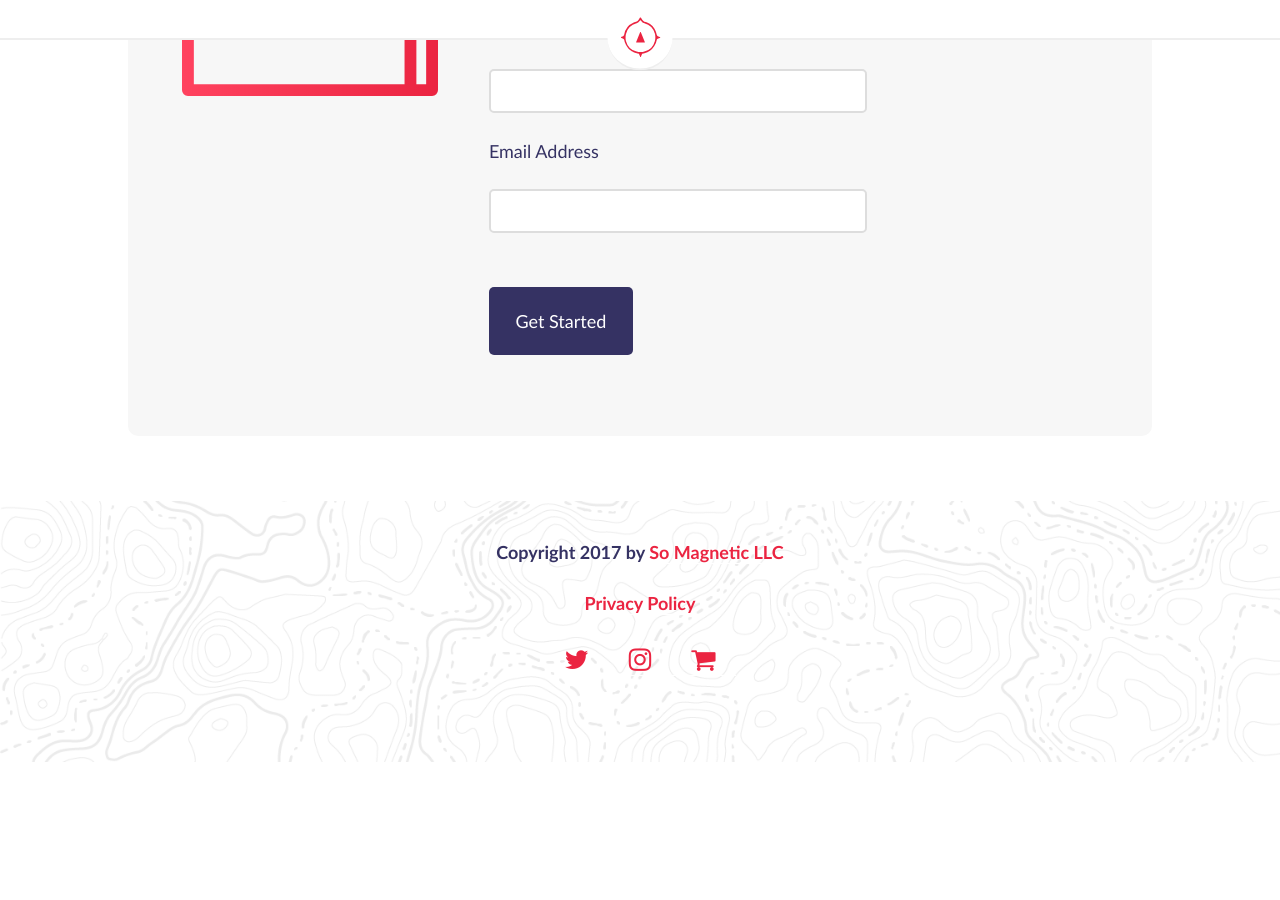
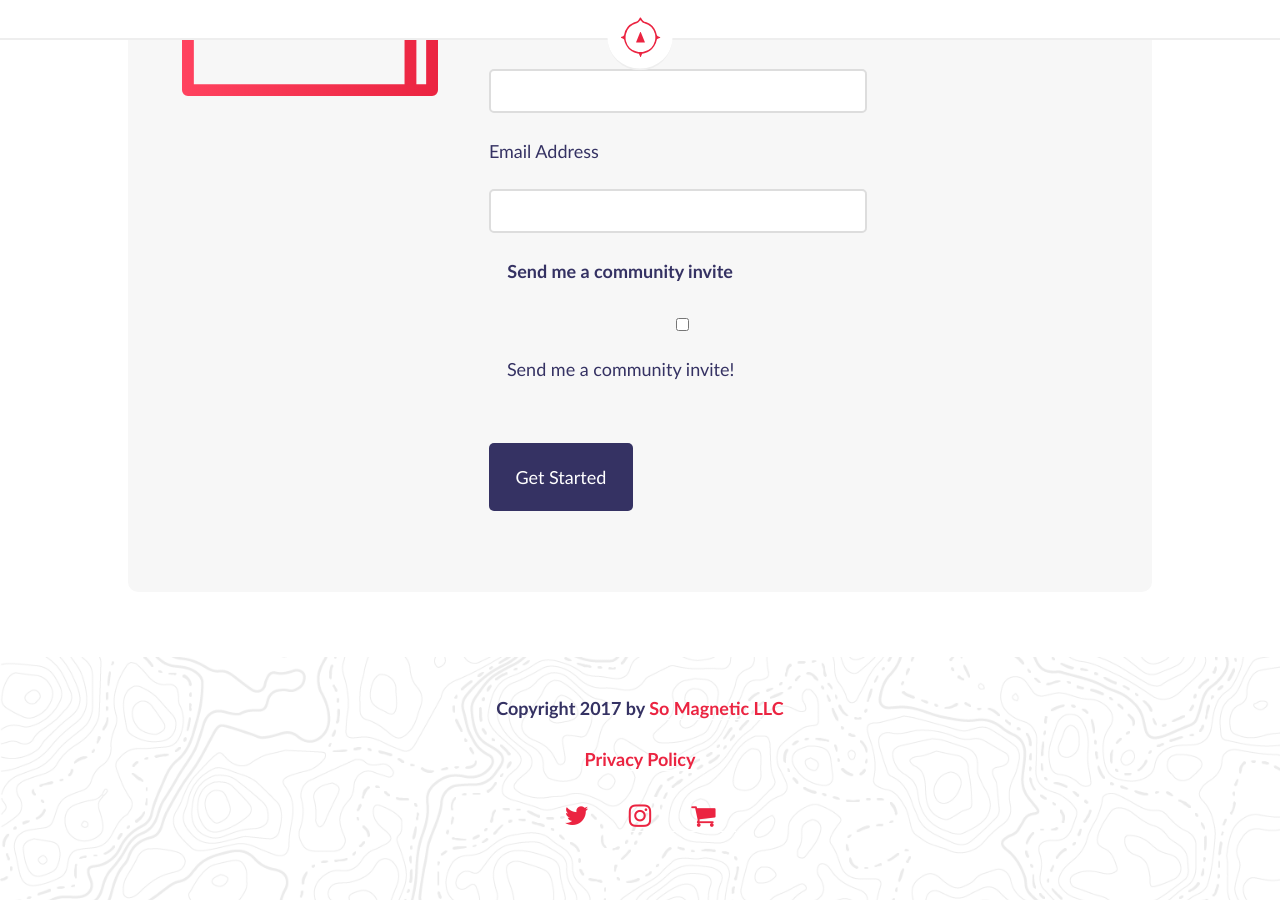
Before and after one commit to compassofdesign/site, a Jekyll site: the page built from _posts/products/2017-05-28-vector-topographic-maps.md, in a window 1280 px wide and 900 px high, scrolled down 1567 px. Built offline with Jekyll 4.4.1, drawn with Linux system fonts in a browser that asks for light colours; nearby versions of some CDN libraries; before the commit the page ends 2329 px from its top, so only the background shows below that.

Commit message:
Update mailchimp.html

```diff
--- a/_includes/mailchimp.html
+++ b/_includes/mailchimp.html
@@ -22,7 +22,7 @@
       <div class="mc-field-group">
         <label for="mce-EMAIL">Email Address</label>
         <input type="email" value="" name="EMAIL" class="required email" id="mce-EMAIL">
-      </div>
+      </div><div class="mc-field-group input-group">    <strong>Send me a community invite </strong>    <ul><li><input type="checkbox" value="8" name="group[11757][8]" id="mce-group[11757]-11757-0"><label for="mce-group[11757]-11757-0">Send me a community invite!</label></li></ul></div>
     	<div id="mce-responses" class="clear">
     		<div class="response" id="mce-error-response" style="display:none"></div>
     		<div class="response" id="mce-success-response" style="display:none"></div>
```
